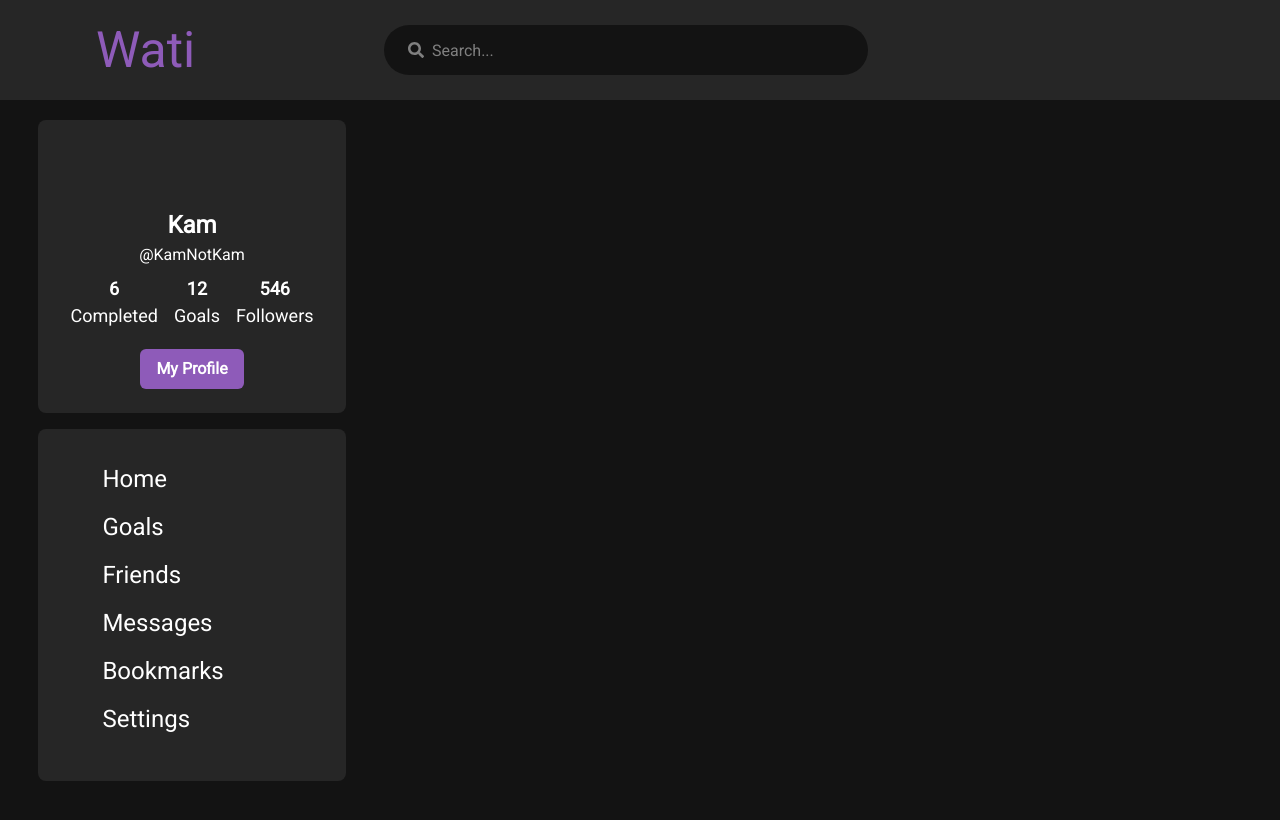
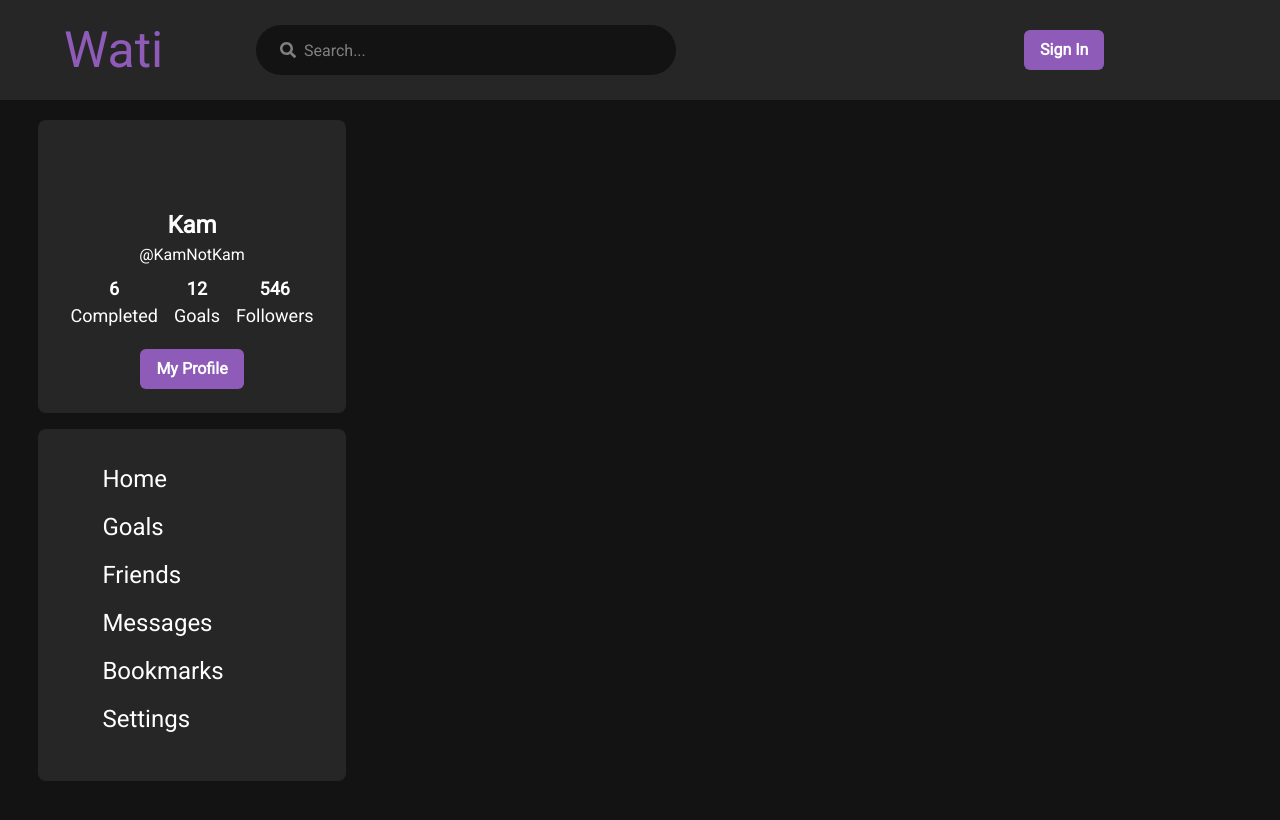
Before and after one commit to BlackDives/goals-site, a React (Vite) app: page / in a window 1280 px wide. Shown: the top 820 px of the page. Built offline with nearby package versions, Linux system fonts and the light colour scheme; no server answers; some icons are missing.

Commit message:
firebase integrated

```diff
--- a/package.json
+++ b/package.json
@@ -16,11 +16,13 @@
     "@fontsource/open-sans": "^5.0.17",
     "@fontsource/roboto": "^5.0.8",
     "@fortawesome/fontawesome-svg-core": "^6.4.2",
+    "firebase": "^10.7.0",
     "framer-motion": "^10.16.5",
     "localforage": "^1.10.0",
     "match-sorter": "^6.3.1",
     "react": "^18.2.0",
     "react-dom": "^18.2.0",
+    "react-firebase-hooks": "^5.1.1",
     "react-icons": "^4.12.0",
     "react-router-dom": "^6.20.0",
     "sort-by": "^1.2.0"
--- a/src/components/messages-component/MessagesComponent.tsx
+++ b/src/components/messages-component/MessagesComponent.tsx
@@ -1,5 +1,5 @@
 import React from 'react'
-import { Flex, Input, Text } from '@chakra-ui/react'
+import { Button, Flex, Input, Text } from '@chakra-ui/react'
 import { MessagePreview } from './MessagePreview'
 import { IncomingMessage } from './IncomingMessage'
 import { OutgoingMessage } from './OutgoingMessage'
@@ -35,12 +35,22 @@ const MessagesComponent = () => {
             </Flex>
           </Flex>
           <Flex height='5%'>
+            <form style={{ width: '100%' }}>
+              <Flex
+                backgroundColor='darkMode.background'
+                border='2px solid green'
+              >
                 <Input
                   placeholder='Type your message...'
                   border='none'
                   backgroundColor='darkMode.background'
                   borderRadius={25}
                 />
+                <Button backgroundColor='darkMode.primary' color='white'>
+                  O
+                </Button>
+              </Flex>
+            </form>
           </Flex>
         </Flex>
         <Flex
@@ -51,6 +61,7 @@ const MessagesComponent = () => {
           borderRadius={8}
           width='30%'
         >
+          <form style={{ width: '100%' }}>
             <Flex width='100%'>
               <Input
                 placeholder='Search...'
@@ -59,6 +70,7 @@ const MessagesComponent = () => {
                 borderRadius={25}
               />
             </Flex>
+          </form>
           <Flex flexDirection='column'>
             <MessagePreview />
             <MessagePreview />
--- a/src/components/nav-bar/NavBar.tsx
+++ b/src/components/nav-bar/NavBar.tsx
@@ -1,8 +1,22 @@
-import React from 'react'
+import React, { useState } from 'react'
+import { auth } from '../../server'
+import { useAuthState } from 'react-firebase-hooks/auth'
+import { GoogleAuthProvider, signInWithRedirect } from 'firebase/auth'
 import { Flex, Text, Input, Button } from '@chakra-ui/react'
+import { FaCircleUser } from 'react-icons/fa6'
 import { FaSearch } from 'react-icons/fa'
 
 const NavBar = () => {
+  const [user] = useAuthState(auth)
+
+  const signOut = () => {
+    auth.signOut()
+  }
+
+  const googleSignIn = () => {
+    const provider = new GoogleAuthProvider()
+    signInWithRedirect(auth, provider)
+  }
   return (
     <Flex
       flexDirection='row'
@@ -18,7 +32,7 @@ const NavBar = () => {
     >
       <Flex
         height='100%'
-        width='30%'
+        width='20%'
         flexDirection='row'
         alignItems='center'
         justifyContent='center'
@@ -31,7 +45,7 @@ const NavBar = () => {
       </Flex>
       <Flex
         height='100%'
-        width='70%'
+        width='60%'
         flexDirection='row'
         alignItems='center'
         justifyContent='flex-start'
@@ -62,6 +76,22 @@ const NavBar = () => {
           />
         </Flex>
       </Flex>
+      <Flex width='20%'>
+        {user ? (
+          <Button onClick={signOut} background='transparent'>
+            <FaCircleUser size={45} color='white' />
+          </Button>
+        ) : (
+          <Button
+            backgroundColor='darkMode.primary'
+            color='darkMode.text'
+            _hover={{ backgroundColor: 'darkMode.accent' }}
+            onClick={googleSignIn}
+          >
+            Sign In
+          </Button>
+        )}
+      </Flex>
     </Flex>
   )
 }
--- /dev/null
+++ b/src/server/GoalsService.ts
@@ -0,0 +1,5 @@
+import { database } from '.'
+
+async function getGoals(db: string) {
+  return database
+}
--- /dev/null
+++ b/src/server/index.ts
@@ -0,0 +1,21 @@
+import { initializeApp } from 'firebase/app'
+import { getAnalytics } from 'firebase/analytics'
+import { getFirestore } from 'firebase/firestore'
+import { getAuth } from 'firebase/auth'
+
+const firebaseConfig = {
+  apiKey: 'AIzaSyDSXBhKfWHkUZIvKGOeSvEnkeRI5Y9LzA8',
+  authDomain: 'wati-4f722.firebaseapp.com',
+  projectId: 'wati-4f722',
+  storageBucket: 'wati-4f722.appspot.com',
+  messagingSenderId: '686591820784',
+  appId: '1:686591820784:web:e8c581632d1a4d235e9335',
+  measurementId: 'G-TXW2E7DTS4',
+}
+
+const app = initializeApp(firebaseConfig)
+const analytics = getAnalytics(app)
+const database = getFirestore(app)
+const auth = getAuth(app)
+
+export { app, analytics, database, auth }
```
Also changed, not shown: 1 other file (tests, documents, lock files or other folders). Lines whose indentation alone changed are shown as unchanged.
